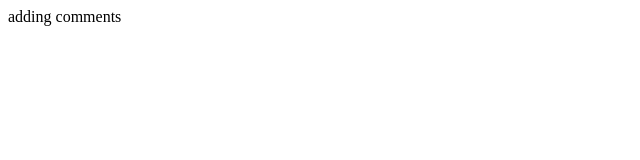
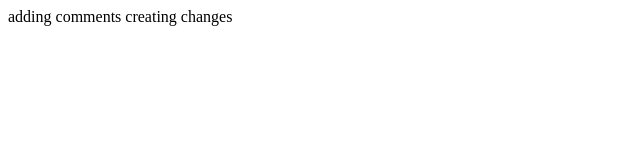
Before and after one commit to reshmimolkk/training, a plain HTML site: page index.html in a window 1280 px wide. Shown: the whole page, without its empty margins (0-640 px from the left). Drawn offline with Linux system fonts and the light colour scheme.

Commit message:
added changes in index.html

```diff
--- a/index.html
+++ b/index.html
@@ -8,5 +8,6 @@
 </head>
 <body>
  adding comments
+ creating changes
 </body>
 </html>
```
Also changed, not shown: 1 other file.
